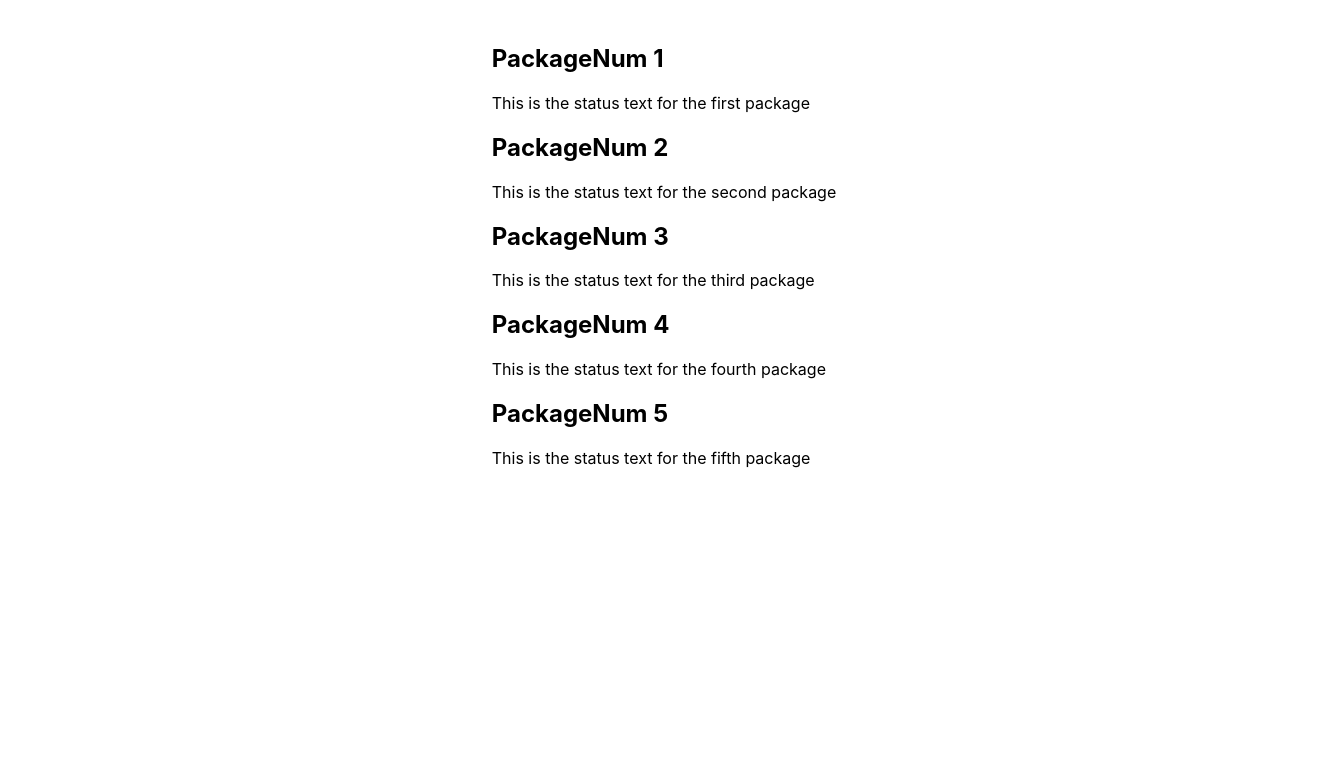
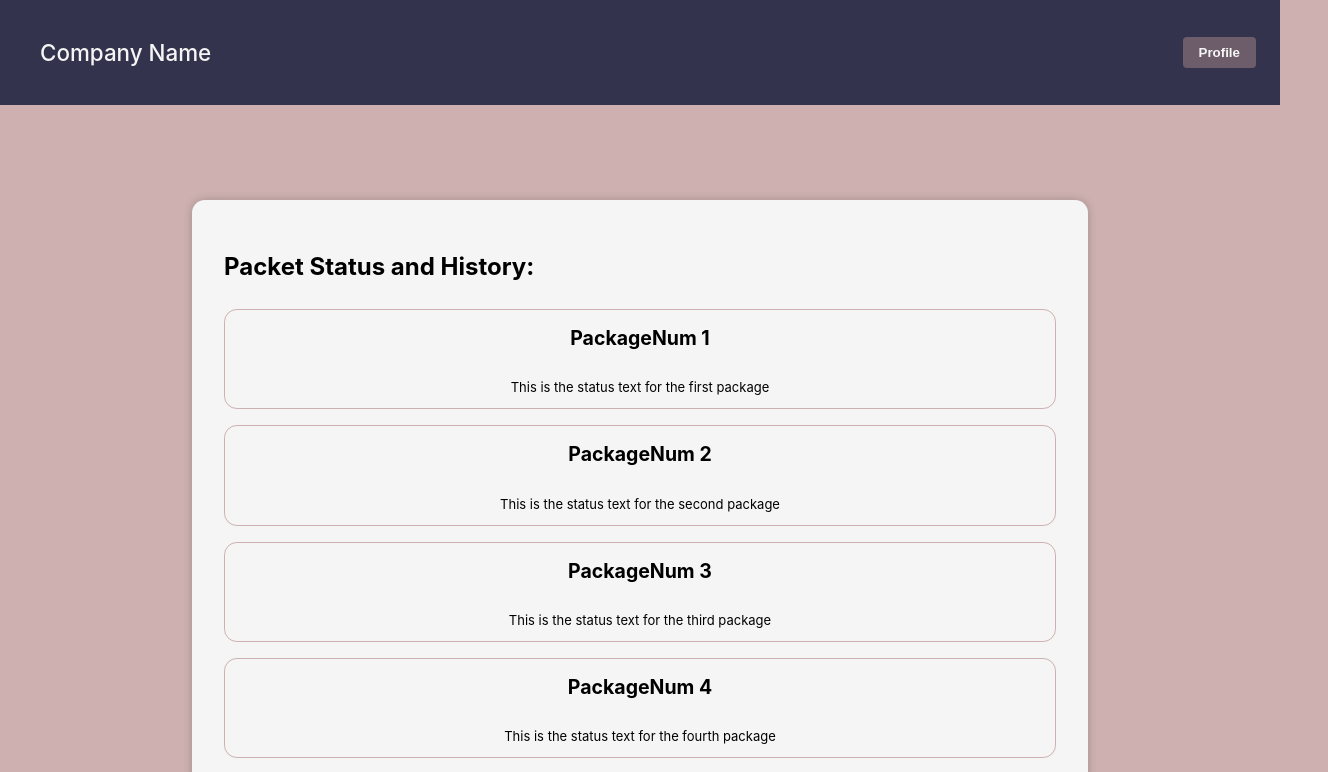
Before and after one commit to AWAP-6/consumer-frontend, a React (Create React App) app: page /packetstatus in a window 1280 px wide. Shown: the top 772 px of the page, 1328 px wide, since content can reach past the window. Built offline with nearby package versions, Linux system fonts and the light colour scheme.

Commit message:
small visual changes here and there

```diff
--- a/src/App.css
+++ /dev/null
@@ -1,6 +0,0 @@
-.app-layout {
-    display: flex;
-    flex-direction: column;
-    align-items: center;
-    min-height: 100vh;
-  }
--- a/src/App.js
+++ b/src/App.js
@@ -3,15 +3,14 @@ import { BrowserRouter as Router, Route, Routes } from "react-router-dom";
 import Login from "./pages/Login";
 import Register from "./pages/Register";
 import Packages from "./pages/PacketStatus";
-import "./App.css";
 
 function App() {
   return (
     <Router>
       <Routes>
+        <Route path="/" element={<Login />} />
+        <Route path="/register" element={<Register />} />
         <Route path="/packetstatus" element={<Packages />} />
-        <Route path="/register" element={<Register />} />
-        <Route path="/" element={<Login />} />
       </Routes>
     </Router>
   );
--- a/src/index.css
+++ b/src/index.css
@@ -1,13 +1,14 @@
 body {
+  background-color: #ceb0b0;
   margin: 0;
-  font-family: -apple-system, BlinkMacSystemFont, 'Segoe UI', 'Roboto', 'Oxygen',
-    'Ubuntu', 'Cantarell', 'Fira Sans', 'Droid Sans', 'Helvetica Neue',
+  font-family: -apple-system, BlinkMacSystemFont, "Segoe UI", "Roboto", "Oxygen",
+    "Ubuntu", "Cantarell", "Fira Sans", "Droid Sans", "Helvetica Neue",
     sans-serif;
   -webkit-font-smoothing: antialiased;
   -moz-osx-font-smoothing: grayscale;
 }
 
 code {
-  font-family: source-code-pro, Menlo, Monaco, Consolas, 'Courier New',
+  font-family: source-code-pro, Menlo, Monaco, Consolas, "Courier New",
     monospace;
 }
--- a/src/pages/Login.js
+++ b/src/pages/Login.js
@@ -7,7 +7,7 @@ const Login = () => (
   <div>
     <Header />
     <div className="login-container">
-      <div className="flex-container">
+      <div className="top-container">
         <h2 className="font-bold">Login:</h2>
         <Link to="/register">
           <button className="create-account">Create account?</button>
--- a/src/pages/PacketStatus.js
+++ b/src/pages/PacketStatus.js
@@ -1,13 +1,15 @@
-// TODO!
-
 import React from "react";
 import "../styles/PacketStatus.css";
+import Header from "./Header.js";
 
 function PackageCard({ title, description }) {
   return (
-    <div className="package-card">
-      <h2>{title}</h2>
-      <p>{description}</p>
+    <div>
+      <Header />
+      <div className="package-card">
+        <h2>{title}</h2>
+        <p>{description}</p>
+      </div>
     </div>
   );
 }
@@ -15,27 +17,32 @@ function PackageCard({ title, description }) {
 export default function Packages() {
   return (
     <main className="flex-container">
-      <div className="max-width-container">
-        <div className="fixed-bottom-left"></div>
-      </div>
-
+      <h2>Packet Status and History:</h2>
       <div className="text-center">
         <PackageCard
           title="PackageNum 1"
           description="This is the status text for the first package"
         />
+      </div>
+      <div className="text-center">
         <PackageCard
           title="PackageNum 2"
           description="This is the status text for the second package"
         />
+      </div>
+      <div className="text-center">
         <PackageCard
           title="PackageNum 3"
           description="This is the status text for the third package"
         />
+      </div>
+      <div className="text-center">
         <PackageCard
           title="PackageNum 4"
           description="This is the status text for the fourth package"
         />
+      </div>
+      <div className="text-center">
         <PackageCard
           title="PackageNum 5"
           description="This is the status text for the fifth package"
--- a/src/pages/Register.js
+++ b/src/pages/Register.js
@@ -7,7 +7,7 @@ const Register = () => (
   <div>
     <Header />
     <div className="register-container">
-      <div className="flex-container">
+      <div className="top-container">
         <h2 className="font-bold">Register new account:</h2>
         <Link to="/">
           <button className="login-instead">Login instead?</button>
--- a/src/styles/Login.css
+++ b/src/styles/Login.css
@@ -1,7 +1,8 @@
 .login-container {
+  background-color: whitesmoke;
   padding: 2.5vw;
   border-radius: 1vw;
-  border: 1px solid #6d5c6a;
+  box-shadow: 0 0 10px rgba(0, 0, 0, 0.2);
   display: flex;
   flex-direction: column;
   align-items: center;
@@ -9,9 +10,10 @@
   margin: 25vh auto 15rem;
 }
 
-.flex-container {
+.top-container {
   display: flex;
   justify-content: space-between;
+  align-items: center;
   width: 100%;
 }
 
@@ -24,6 +26,7 @@
   font-size: 1vw;
   text-decoration: none;
   color: #6d5c6a;
+  cursor: pointer;
 }
 
 .create-account:hover {
@@ -54,6 +57,7 @@
   border-radius: 4px;
   transition: background-color 0.3s ease;
   box-shadow: 0 0 10px rgba(0, 0, 0, 0.2);
+  cursor: pointer;
 }
 
 .log-in-button:hover {
--- a/src/styles/PacketStatus.css
+++ b/src/styles/PacketStatus.css
@@ -1,27 +1,25 @@
 .flex-container {
+  background-color: whitesmoke;
+  display: flex;
+  flex-direction: column;
+  padding: 2.5vw;
+  border-radius: 1vw;
+  box-shadow: 0 0 10px rgba(0, 0, 0, 0.2);
+  max-width: 65vw;
+  margin: 25vh auto;
+}
+
+.package-card {
   display: flex;
   flex-direction: column;
   align-items: center;
   justify-content: center;
-    padding: 24px;
+  border-radius: 1vw;
+  border: 1px solid #ceb0b0;
+  max-width: 65vw;
+  margin: 1vh auto;
 }
 
-  .max-width-container {
-    max-width: 5xl;
-    width: 100%;
-    display: flex;
-    justify-content: space-between;
-    font-family: monospace;
+.text-center {
   font-size: small;
 }
-
-  .fixed-bottom-left {
-    position: fixed;
-    bottom: 0;
-    left: 0;
-    display: flex;
-    height: 48px;
-    width: 100%;
-    align-items: flex-end;
-    justify-content: center;
-  }
--- a/src/styles/Register.css
+++ b/src/styles/Register.css
@@ -1,15 +1,16 @@
 .register-container {
+  background-color: whitesmoke;
   padding: 2.5vw;
   border-radius: 1vw;
-  border: 1px solid #6d5c6a;
+  box-shadow: 0 0 10px rgba(0, 0, 0, 0.2);
   display: flex;
   flex-direction: column;
   align-items: center;
-  max-width: 80vw;
+  max-width: 30vw;
   margin: 25vh auto 15rem;
 }
 
-.flex-container {
+.top-container {
   display: flex;
   justify-content: space-between;
   width: 100%;
@@ -24,6 +25,7 @@
   font-size: 1vw;
   text-decoration: none;
   color: #6d5c6a;
+  cursor: pointer;
 }
 
 .login-instead:hover {
@@ -54,6 +56,7 @@
   border-radius: 4px;
   transition: background-color 0.3s ease;
   box-shadow: 0 0 10px rgba(0, 0, 0, 0.2);
+  cursor: pointer;
 }
 
 .register-button:hover {
```
Also changed, not shown: src/index.js (+6 -6 lines). Lines whose indentation alone changed are shown as unchanged.
